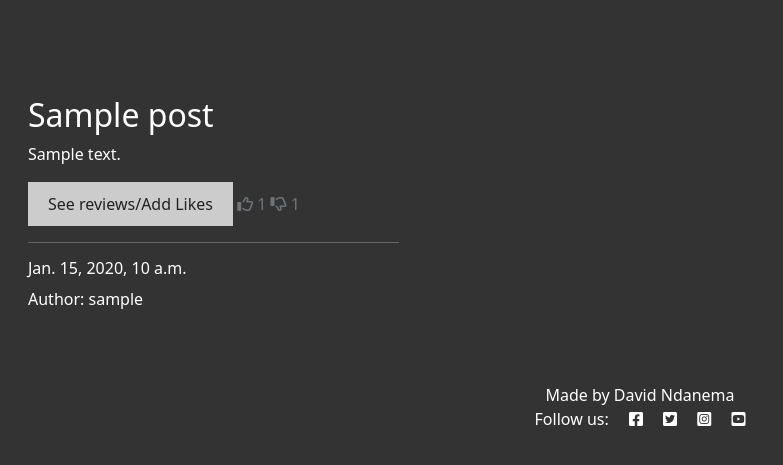
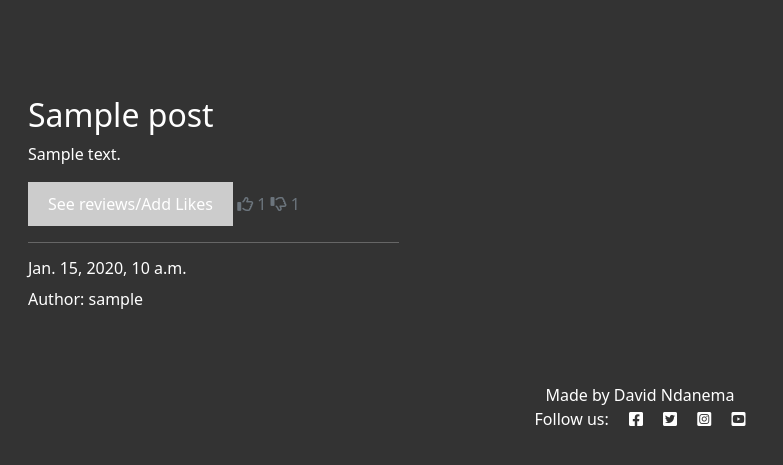
Before and after one commit to Ndanema98/Assessing_Anime, a Django app: page / in a window 1280 px wide. Shown: the part 56-521 px from the top of the page, without its empty margins (0-783 px from the left). Run offline with Django 3.2, Linux system fonts and the light colour scheme; tables that the repository leaves empty hold one stand-in row (values such as "Sample post"); some libraries are stand-ins or nearby versions.

Commit message:
Feat: Final commit

```diff
--- a/templates/index.html
+++ b/templates/index.html
@@ -29,16 +29,20 @@
               </h2>
               <p class="card-text">{{ post.excerpt }}</p>
               {% if user.is_authenticated %}
-              <button>
-                <a href="{% url 'posts:review' post_id=post.id %}">See reviews/Add Likes</a>
-              </button>
-              <button>
-              <a href="{% url 'posts:create_review' post_id=post.id %}">Add review</a>
-              </button>
+                <a href="{% url 'posts:review' post_id=post.id %}">
+                  <button class="ab"> See reviews/Add Likes
+                  </button>
+                  </a>
+              <a href="{% url 'posts:create_review' post_id=post.id %}">
+                <button class="ab">Add review
+                </button>
+                </a>
               {% else %}
-              <button>
-                <a href="{% url 'posts:review' post_id=post.id %}">See reviews/Add Likes</a>
-              </button>
+                <a href="{% url 'posts:review' post_id=post.id %}">
+                  <button class="ab">
+                  See reviews/Add Likes
+                  </button>
+                </a>
               {% endif %}
               <span class="text-secondary"><i class="fa-regular fa-thumbs-up"></i></span>
               <span class="text-secondary">{{ post.number_of_likes }} </span>
```
Also changed, not shown: README.md.
